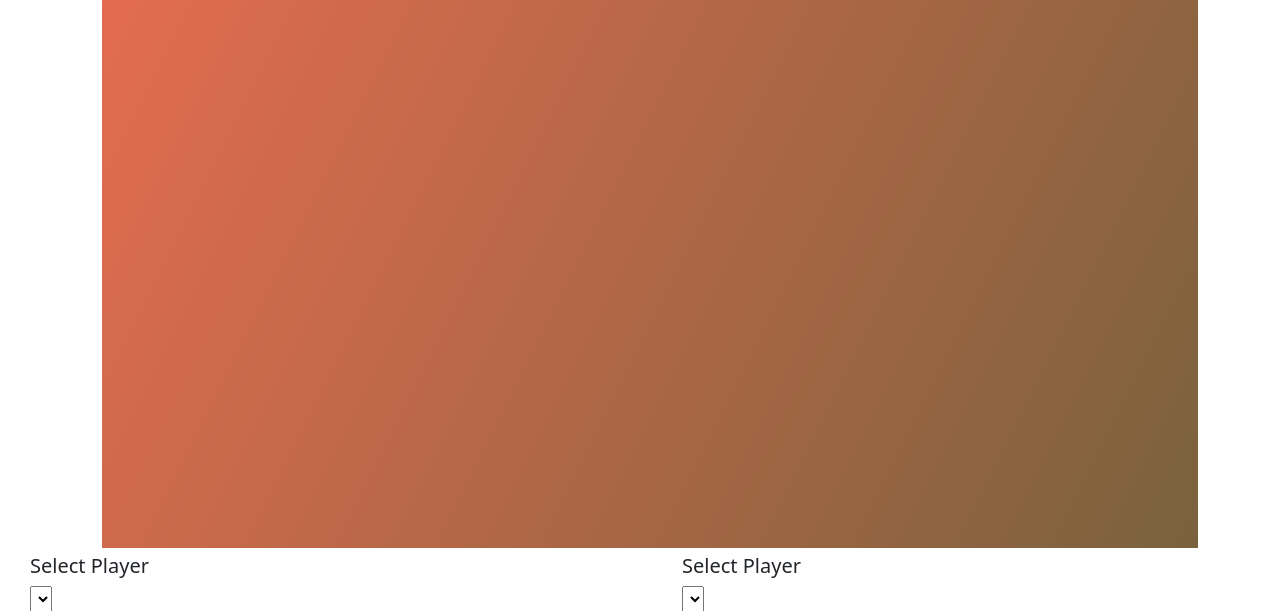
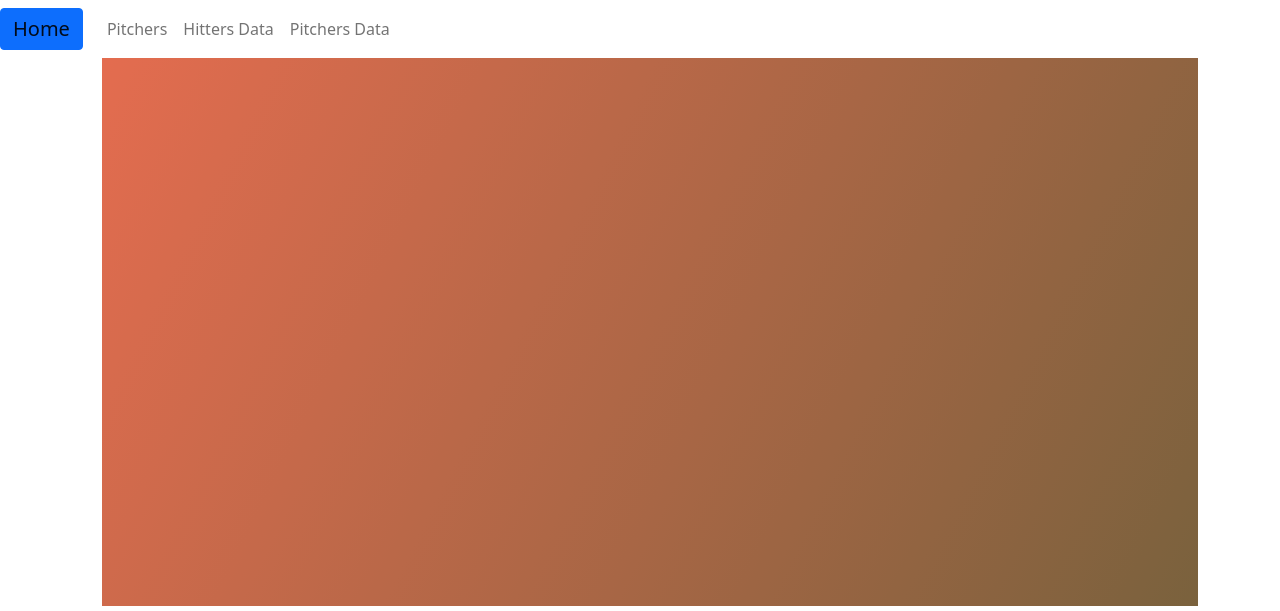
Before and after one commit to RiverJAM/Ultimate-Fantasy-Baseball-Eval-Tool, a Flask app: page / in a window 1280 px wide. Shown: the top 611 px of the page. Run offline with Flask 2, Linux system fonts and the light colour scheme; data that the repository does not hold is empty; some libraries are stand-ins or nearby versions.

Commit message:
adds nav

```diff
--- a/import_json_many.py
+++ b/import_json_many.py
@@ -6,14 +6,14 @@ from pymongo import MongoClient
 
 # open the client; path of all of the files w a .json extension
 client = MongoClient('localhost',27017)
-path = "C:/Users/cro11/NU_Bootcamp_Cert/Homework/Project2_JSon_files/*.json"
+path = "C:/Users/josephmonahan/Desktop/Baseball_Data/Sportrac_Json/*.json"
 
 #create the list of the pathnames
 files = glob.glob(path)
 
 # db name and collection name
-db = client['Ultimate_Baseball_Project']
-player_data = db['Project2']
+db = client['MLB_First_Go']
+player_data = db['Sportrac']
 
 # loop through the list of the pathnames and append to the db
 for file in files:
--- /dev/null
+++ b/package.json
@@ -0,0 +1,5 @@
+{
+  "dependencies": {
+    "granim": "^2.0.0"
+  }
+}
--- a/templates/index.html
+++ b/templates/index.html
@@ -15,6 +15,69 @@
 </head>
 
 <body>
+    <nav class="navbar navbar-expand-lg navbar-collapse navbar-light bg_bigtime" role="navigation">
+
+
+
+        <a class="navbar-brand btn btn-primary butss white_text" href="http://127.0.0.1:5000/">Home</a>
+
+        <div class="dropdown">
+        <button class="navbar-toggler btn btn-secondary" type="button"
+        id="navbarDropdownMenuButton"
+        data-toggle="dropdown" data-target=".navbar-collapse"
+        aria-expanded="false" >
+
+          <span class="navbar-toggler-icon"></span>
+
+        </button>
+        <div class="dropdown-menu" aria-labelledby="navbarDropdownMenuButton">
+          <a class="dropdown-item" href="http://127.0.0.1:5000/pitchers">Pitchers</a>
+          <a class="dropdown-item" href="index.html">Hitters</a>
+
+        </div>
+
+      </div>
+
+
+      <div class="collapse navbar-collapse w-100 order-3 dual-collapse2">
+
+        <ul class="navbar-nav ml-auto">
+          <li>
+            <!-- <div class="dropdown"> -->
+
+                <!-- <button class="btn btn-secondary dropdown-toggle" type="button"
+                id="dropdownMenuButton" data-toggle="dropdown" aria-haspopup="true"
+                aria-expanded="false">
+
+
+                 </button> -->
+              <!-- <div class="dropdown-menu" aria-labelledby="navbarDropdownMenuButton">
+                <a class="dropdown-item" href="index.html">hitters</a>
+                <a class="dropdown-item" href="pitchersdata.html">pithcers</a>
+
+              </div> -->
+
+
+            <!-- </div> -->
+
+          </li>
+
+          <li class="nav-item active">
+            <a class="nav-link" href="http://127.0.0.1:5000/pitchers">Pitchers <span class="sr-only"></span></a>
+          </li>
+          <li class="nav-item">
+            <a class="nav-link" href="http://127.0.0.1:5000/hittersdata">Hitters Data</a>
+            </li>
+          <li class="nav-item">
+            <a class="nav-link" href="http://127.0.0.1:5000//pitchersdata">Pitchers Data</a>
+          </li>
+
+        </ul>
+
+      </div>
+    </nav>
+
+
     <div class="container">
         <div class="wrapper" style="padding-left: 20px">
             <canvas id="first" class="col-sm-12"></canvas>
```
Also changed, not shown: static/css/styles.css (added, +79 -0 lines), templates/pitchersdata.html (+63 -0 lines), Bsilhouette.jpeg (added), css/styles.css (deleted), package-lock.json (added), 3 other files.
